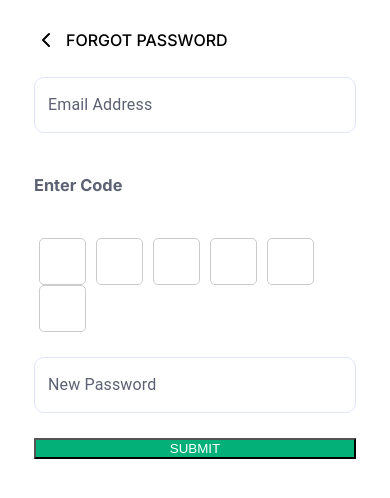
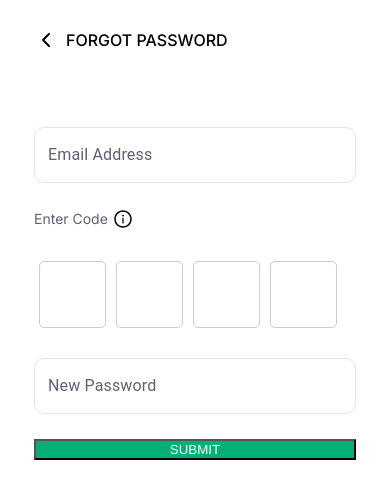
Before and after one commit to Teds30/cushyrental-client, a React (Vite) app: page /signinpage/forgotpassword in a window 390 px wide. Shown: the top 498 px of the page. Built offline with nearby package versions, Linux system fonts and the light colour scheme.

Commit message:
DP-26 | Login Accout Minor Update

```diff
--- a/src/pages/Login/ForgotPassword.jsx
+++ b/src/pages/Login/ForgotPassword.jsx
@@ -5,14 +5,20 @@ import styles from "../Login/SignInPage.module.css";
 import PrimaryButton from "../../components/Button/PrimaryButton";
 import TextField from "../../components/TextField/TextField";
 import { FiChevronLeft } from "react-icons/fi";
+import { AiOutlineInfoCircle } from "react-icons/ai";
 
 const ForgotPassword = () => {
-  const [otpDigits, setOtpDigits] = useState(Array(6).fill(""));
+  const [otpDigits, setOtpDigits] = useState(Array(4).fill(""));
+  const [showInfo, setShowInfo] = useState(false);
 
   const otpDigitChangeHandler = (index, value) => {
     const updatedOtpDigits = [...otpDigits];
     updatedOtpDigits[index] = value;
     setOtpDigits(updatedOtpDigits);
+  };
+
+  const toggleInfo = () => {
+    setShowInfo(!showInfo);
   };
 
   return (
@@ -27,9 +33,16 @@ const ForgotPassword = () => {
         <TextField fullWidth label="Email Address" type="email" />
       </div>
 
-      <div>
-        <h3>Enter Code</h3>
+      <div className={`${styles["enter-code"]} `}>
+        Enter Code
+        <AiOutlineInfoCircle size={20} onClick={toggleInfo} />
       </div>
+
+      {showInfo && (
+        <div className={`${styles["overlay-bubble"]} ${styles["show"]}`}>
+          Lorem ipsum dolor sit amet consectetur adipisicing elit. Quae, hic.
+        </div>
+      )}
 
       <div className="otp">
         {otpDigits.map((digit, index) => (
--- a/src/pages/Login/SignInPage.jsx
+++ b/src/pages/Login/SignInPage.jsx
@@ -76,7 +76,7 @@ const SignInPage = () => {
             <CheckBox items={[{ id: 1, name: "Remember Me" }]} onCheckBox={checkBoxHandler}/>
           </div>
           <div className={`${styles["remember-me"]} `}>
-            <Link to="/SignInPage/ForgotPassword">Forgot Password?</Link>
+            <Link to="/SignInPage/ForgotPassword" className={`${styles["forgot-password"]} `}>Forgot Password?</Link>
           </div>
         </div>
 
@@ -91,7 +91,7 @@ const SignInPage = () => {
 
           <div className={styles.socmed}>
             <Link>
-              <div className={styles["back"]}>
+              <div className={styles["background"]}>
                 <FacebookOutlinedIcon
                   size="large"
                   style={{ color: "#4267B2" }}
@@ -101,7 +101,7 @@ const SignInPage = () => {
             </Link>
 
             <Link>
-              <div className={styles["back"]}>
+              <div className={styles["background"]}>
                 <img
                   src={Google}
                   alt="Google Icon"
@@ -116,7 +116,7 @@ const SignInPage = () => {
         <div className={`${styles["login-option"]}`}>
           <span>Don't have an account? </span>
           <span className={`${styles["signup-link"]}`}>
-            <Link to="/register">Sign Up</Link>
+            <Link to="/register" className={`${styles["signup-word"]}`}>Sign Up</Link>
           </span>
         </div>
       </div>
--- a/src/pages/Login/SignInPage.module.css
+++ b/src/pages/Login/SignInPage.module.css
@@ -18,7 +18,6 @@
 .sign-up {
   display: flex;
   flex-direction: column;
-  padding-top: 25px;
   gap: 25px;
 }
 
@@ -44,6 +43,10 @@ form {
   display: flex;
   align-items: center;
   gap: 5px;
+}
+
+.forgot-password {
+  color: var(--accent);
 }
 
 .checkbox-container {
@@ -72,7 +75,7 @@ form {
 }
 
 .sign-up__container {
-  margin: 38px 0 0 0;
+  margin: 0 0 0 0;
   width: 100%;
 
   display: flex;
@@ -94,6 +97,16 @@ form {
 }
 
 .back {
+  align-items: center;
+  color: #000;
+  display: flex;
+  font-size: 16px;
+  font-weight: 500;
+  gap: 8px;
+  margin-bottom: 50px;
+}
+
+.background {
   align-items: center;
   color: #000;
   display: flex;
@@ -124,7 +137,7 @@ form {
   display: flex;
   justify-content: center;
   align-items: center;
-  margin: 38px 0 0 0;
+  margin: 15px 0 0 0;
 }
 
 .login-option span {
@@ -137,19 +150,17 @@ form {
   gap: 8px;
 }
 
-
 .otp {
   display: flex;
   align-items: center;
   justify-content: center;
   margin-top: 20px;
-
 }
 
 .otp-input {
-    width: 35px;
-    height: 35px;
-    background-color: white ;
+  width: 50px; /* Adjust the initial width */
+  height: 50px; /* Adjust the initial height */
+  background-color: white;
   color: #000;
   font-size: 18px;
   border: 1px solid #ccc;
@@ -158,3 +169,62 @@ form {
   margin: 0 5px;
   padding: 5px;
 }
+
+
+.signup-word {
+  color: var(--accent-danger);
+}
+
+.enter-code {
+  display: flex;
+  align-items: center;
+}
+.enter-code svg {
+  margin-left: 5px;
+  fill: #000;
+}
+
+.enter-code {
+  position: relative;
+}
+
+.overlay-bubble {
+  position: absolute;
+  margin: 120px 80px;
+  background-color: #ffffff;
+  border: 1px solid #ccc;
+  padding: 10px;
+  border-radius: 5px;
+  box-shadow: 0px 2px 4px rgba(0, 0, 0, 0.2);
+  width: 300px;
+  z-index: 1;
+  display: none;
+}
+
+.show {
+  display: block;
+}
+
+
+@media (max-width: 768px) {
+  .otp {
+    flex-wrap: wrap;
+    justify-content: center; /* Center the items vertically */
+  }
+
+  .otp-input {
+    width: 60px; /* Adjust the width for smaller screens */
+    height: 60px; /* Adjust the height for smaller screens */
+    font-size: 20px;
+    margin: 5px;
+  }
+}
+
+/* Media query for screens with min-width: 375px */
+@media (min-width: 375px) {
+  .otp-input {
+    width: 55px; /* Adjust the width for even smaller screens */
+    height: 55px; /* Adjust the height for even smaller screens */
+    font-size: 19px;
+  }
+}
```
Lines whose indentation alone changed are shown as unchanged.
